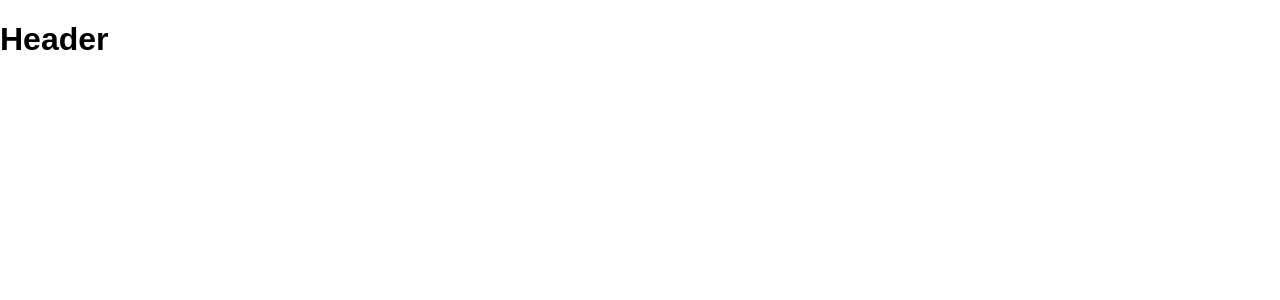
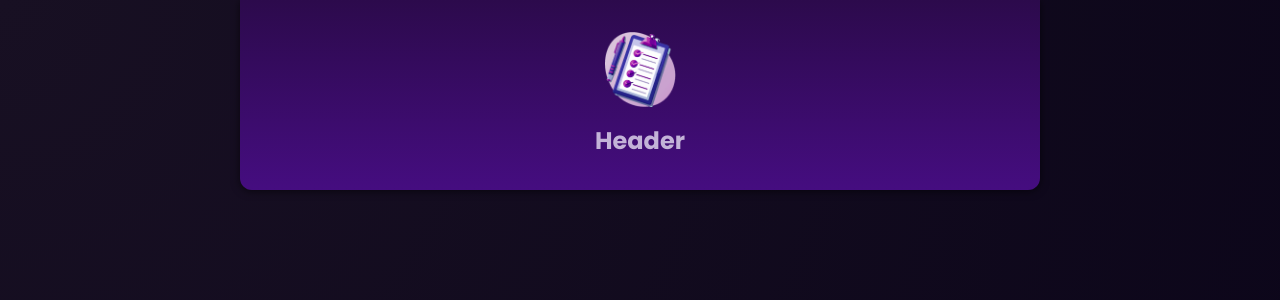
Before and after one commit to victorlirafront/speak-ai, an Angular app: page / in a window 1280 px wide. Shown: the top 300 px of the page. Built offline with nearby package versions, Linux system fonts and the light colour scheme.

Commit message:
feat: add header component

```diff
--- a/src/app/app.component.ts
+++ b/src/app/app.component.ts
@@ -1,5 +1,5 @@
 import { Component } from '@angular/core';
-import { HeaderComponent } from "./components/header.component";
+import { HeaderComponent } from "./components/header.component/header.component";
 
 
 @Component({
--- a/src/app/components/header.component.html
+++ /dev/null
@@ -1,3 +0,0 @@
-<header>
-  <h1>Header</h1>
-</header>
--- /dev/null
+++ b/src/app/components/header.component/header.component.html
@@ -0,0 +1,4 @@
+<header>
+  <img src="assets/task-management-logo.png" alt="A todo list" />
+  <h1>Header</h1>
+</header>
--- /dev/null
+++ b/src/app/components/header.component/header.component.scss
@@ -0,0 +1,52 @@
+header {
+  display: flex;
+  flex-direction: column;
+  align-items: center;
+  gap: 1rem;
+  width: 90%;
+  max-width: 50rem;
+  margin: 0 auto 2rem auto;
+  text-align: center;
+  background: linear-gradient(
+    to bottom,
+    #2c0a4c,
+    #450d80
+  );
+  padding: 1rem;
+  border-bottom-right-radius: 12px;
+  border-bottom-left-radius: 12px;
+  box-shadow: 0 1px 8px rgba(0, 0, 0, 0.6);
+}
+
+img {
+  width: 3.5rem;
+  object-fit: contain;
+}
+
+h1 {
+  font-size: 1.25rem;
+  margin: 0;
+  padding: 0;
+}
+
+p {
+  margin: 0;
+  font-size: 0.8rem;
+  text-wrap: balance;
+}
+
+@media (min-width: 768px) {
+  header {
+    padding: 2rem;
+  }
+
+  img {
+    width: 4.5rem;
+  }
+
+  h1 {
+    font-size: 1.5rem;
+    margin: 0;
+    padding: 0;
+  }
+}
--- a/src/app/components/header.component.ts
+++ b/src/app/components/header.component/header.component.ts
@@ -3,6 +3,7 @@ import { Component } from "@angular/core";
 @Component({
   selector: 'app-header',
   templateUrl: './header.component.html',
+  styleUrl: './header.component.scss',
   standalone: true
 })
 export class HeaderComponent  {}
--- a/src/index.html
+++ b/src/index.html
@@ -1,12 +1,18 @@
 <!doctype html>
 <html lang="en">
-<head>
-  <meta charset="utf-8">
-  <title>Essentials</title>
-  <base href="/">
-  <meta name="viewport" content="width=device-width, initial-scale=1">
-  <link rel="icon" type="image/x-icon" href="favicon.ico">
-</head>
+  <head>
+    <meta charset="utf-8" />
+    <title>EasyTrack</title>
+    <base href="/" />
+    <meta name="viewport" content="width=device-width, initial-scale=1" />
+    <link rel="icon" type="image/x-icon" href="favicon.ico" />
+    <link rel="preconnect" href="https://fonts.googleapis.com" />
+    <link rel="preconnect" href="https://fonts.gstatic.com" crossorigin />
+    <link
+      href="https://fonts.googleapis.com/css2?family=Poppins:wght@400;700&display=swap"
+      rel="stylesheet"
+    />
+  </head>
 <body>
   <app-header></app-header>
   <app-root></app-root>
--- a/src/styles.scss
+++ b/src/styles.scss
@@ -1,10 +1,17 @@
 /* You can add global styles to this file, and also import other style files */
+* {
+  box-sizing: border-box;
+}
+
 html {
-  font-family: sans-serif;
+  height: 100%;
 }
 
 body {
+  font-family: "Poppins", sans-serif;
+  background: radial-gradient(circle at top left, #181023, #0b0519);
+  color: #c3b3d8;
   margin: 0;
   padding: 0;
-  box-sizing: border-box;
+  height: 100%;
 }
```
Also changed, not shown: src/assets/task-management-logo.png (added), 1 other file (tests, documents, lock files or other folders).
